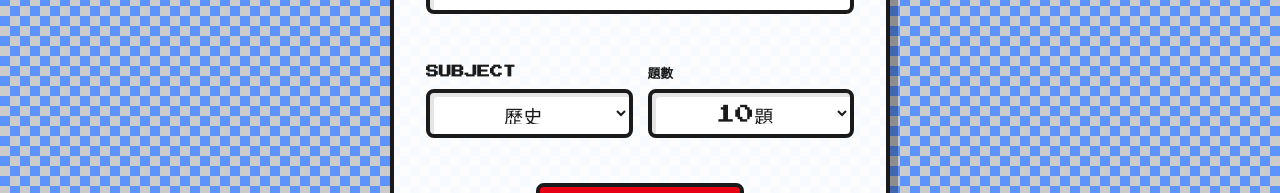
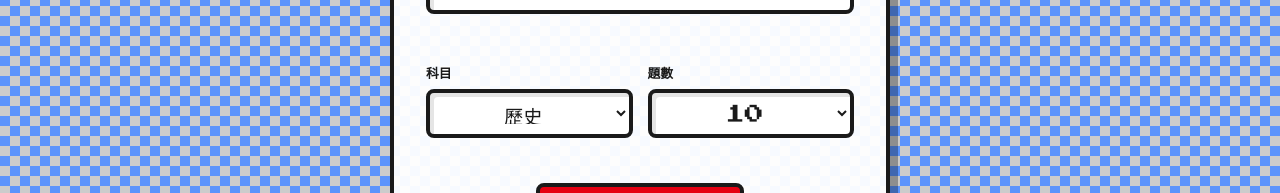
Before and after one commit to b908104/pixel-quiz, a Vue app: page / in a window 1280 px wide. Shown: the part 384-577 px from the top of the page. Built offline with nearby package versions, Linux system fonts and the light colour scheme.

Commit message:
Update labels and options in HomeView.vue

```diff
--- a/src/views/HomeView.vue
+++ b/src/views/HomeView.vue
@@ -44,7 +44,7 @@ const handleStart = async () => {
 
         <div class="settings-row">
             <div class="setting-group">
-                <p class="label-text">SUBJECT</p>
+                <p class="label-text">科目</p>
                 <select v-model="subject" class="pixel-input">
                     <option value="歷史">歷史</option>
                     <option value="地理">地理</option>
@@ -55,8 +55,9 @@ const handleStart = async () => {
             <div class="setting-group">
                 <p class="label-text">題數</p>
                 <select v-model="questionCount" class="pixel-input">
-                    <option :value="10">10題</option>
-                    <option :value="20">20題</option>
+                    <option :value="10">10</option>
+                    <option :value="20">20</option>
+                    <option :value="20">50</option>
                 </select>
             </div>
         </div>
```
